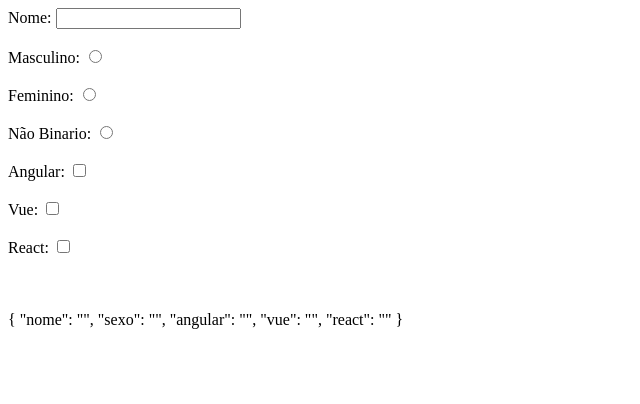
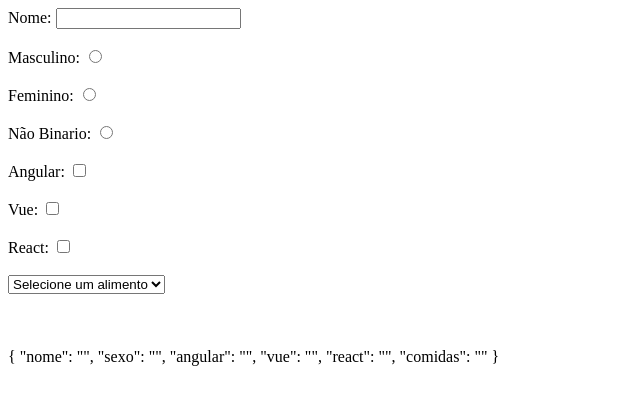
Before and after one commit to RubensHerculano22/AulasAngular, an Angular app: page / in a window 1280 px wide. Shown: the top 404 px of the page, without its empty margins (0-640 px from the left). Built offline with nearby package versions, Linux system fonts and the light colour scheme.

Commit message:
ngForm Select

```diff
--- a/src/app/forms/forms.component.html
+++ b/src/app/forms/forms.component.html
@@ -54,6 +54,16 @@
 
     <br/>
     <br/>
+
+    <select name="comidas" ngModel>
+        <option value="">Selecione um alimento</option>
+        <option *ngFor="let item of listComidas" [ngValue]="item">
+            {{item.comida}} - {{item.preco}}
+        </option>
+    </select>
+
+    <br/>
+    <br/>
 </form>
 
 <br/>
--- a/src/app/forms/forms.component.ts
+++ b/src/app/forms/forms.component.ts
@@ -6,6 +6,13 @@
   styleUrls: ['./forms.component.scss']
 })
 export class FormsComponent implements OnInit{
+
+  public listComidas: Array<{ comida: string, preco: string }> = [
+    {comida: 'Alface', preco: 'R$10,00'},
+    {comida: 'Tomate', preco: 'R$12,00'},
+    {comida: 'Batata', preco: 'R$14,00'},
+  ]
+
   constructor() { }
 
   ngOnInit(): void {
```
